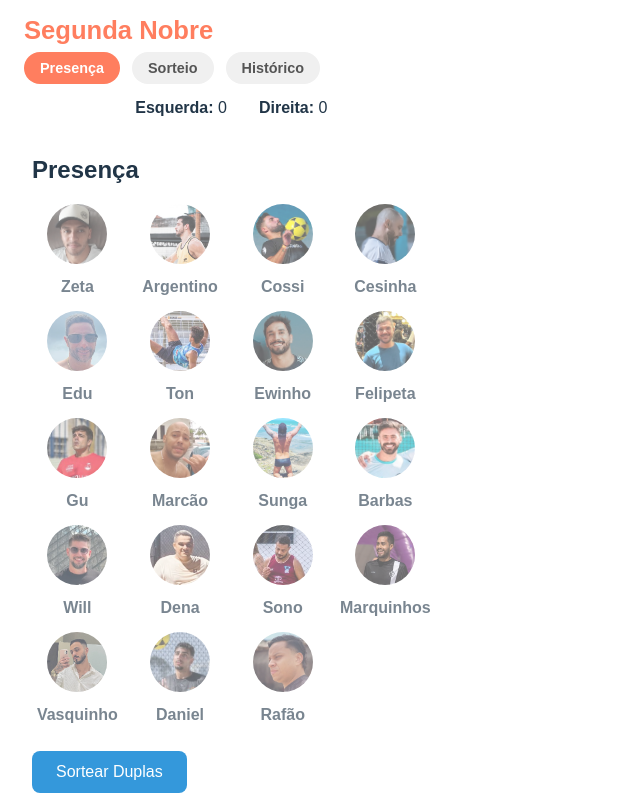
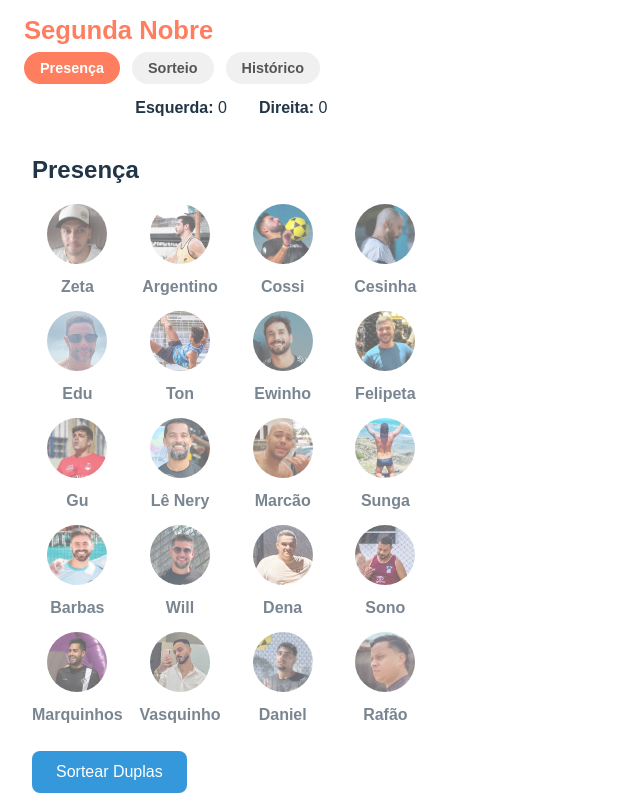
Before and after one commit to raffaelzeta/segunda-nobre, a React (Vite) app: page / in a window 1280 px wide. Shown: the whole page, without its empty margins (0-640 px from the left). Built offline with nearby package versions, Linux system fonts and the light colour scheme; no server answers; the database is empty.

Commit message:
volta Le_quiosque5

```diff
--- a/src/App.jsx
+++ b/src/App.jsx
@@ -172,4 +172,4 @@ export default App;
 
 
 // NÃO APAGAR - CÓDIGO PARA PUBLICAR AS ALTERAÇÕES
-// git add . && git commit -m "inclui Dena_quiosque5" && git push
+// git add . && git commit -m "volta Le_quiosque5" && git push
--- a/src/jogadores.js
+++ b/src/jogadores.js
@@ -61,12 +61,12 @@ const jogadores = [
         // ladoPrincipal: 'direita',
         foto: '/fotos/Gu.png'
       },
-      // {
-      //   apelido: 'Lê Nery',
-      //   nome: 'Leandro',
-      //   // ladoPrincipal: 'direita',
-      //   foto: '/fotos/LeNery.png'
-      // },
+      {
+        apelido: 'Lê Nery',
+        nome: 'Leandro',
+        // ladoPrincipal: 'direita',
+        foto: '/fotos/LeNery.png'
+      },
       {
         apelido: 'Marcão',
         nome: 'Marcos',
```
